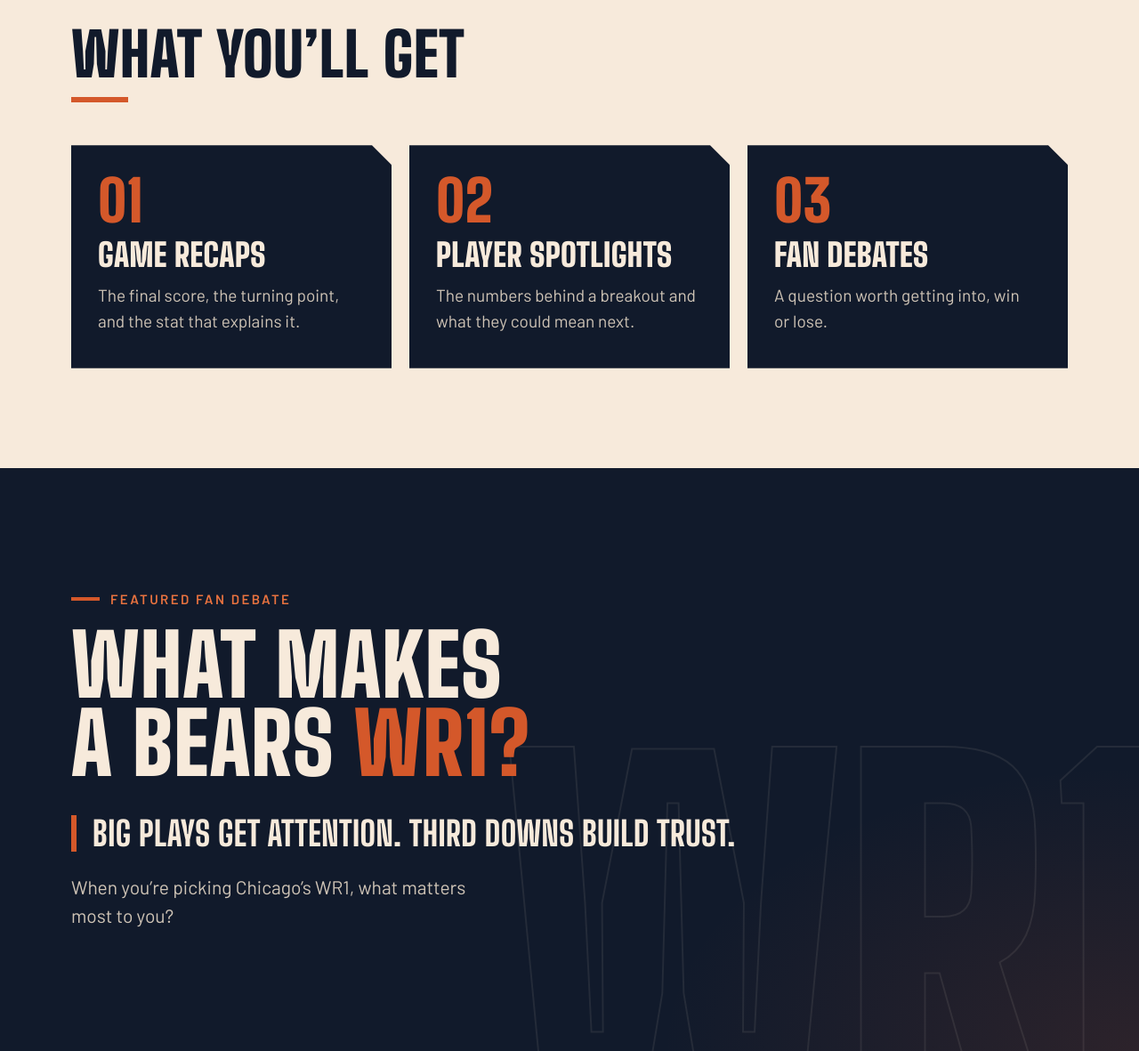
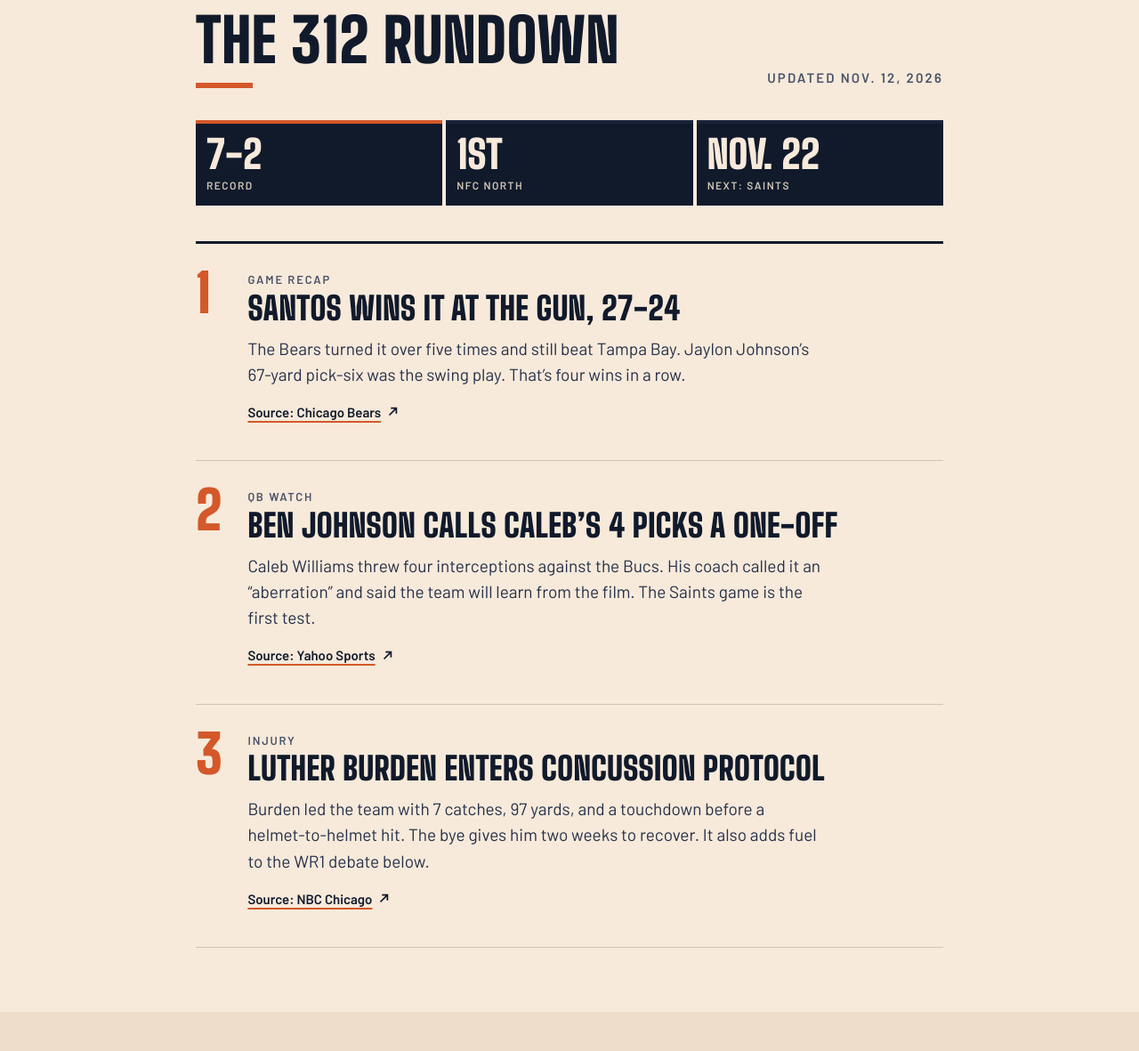
Before and after one commit to jamellewisbranding/fourthand312, a plain HTML site: page site/index.html in a window 1280 px wide. Shown: the part 1080-2261 px from the top of the page at 89% size. Drawn offline with Linux system fonts and the light colour scheme.

Commit message:
The 312 Rundown: week of Nov. 12, 2026 (#1)
* Rundown: week of Nov 12, 2026

Co-Authored-By: Claude Opus 5.5 <noreply@anthropic.com>
Claude-Session: https://claude.ai/code/session_01GEB5CM7uDHzujqEDZZaXSV

* Trigger Netlify deploy preview

Co-Authored-By: Claude Opus 5.5 <noreply@anthropic.com>
Claude-Session: https://claude.ai/code/session_01GEB5CM7uDHzujqEDZZaXSV

* Rebuild deploy preview after repo went public

Co-Authored-By: Claude Opus 5.5 <noreply@anthropic.com>
Claude-Session: https://claude.ai/code/session_01GEB5CM7uDHzujqEDZZaXSV

---------

Co-authored-by: Jamel Lewis <noreply@fourthand312.com>
Co-authored-by: Claude Opus 5.5 <noreply@anthropic.com>

```diff
--- a/site/index.html
+++ b/site/index.html
@@ -73,6 +73,41 @@
 
     <!-- THE 312 RUNDOWN: replaced weekly between these markers. Format and rules: RUNDOWN.md -->
     <!-- RUNDOWN:START -->
+    <section class="rundown" id="rundown" aria-labelledby="rundown-title">
+      <div class="wrap rundown__inner">
+        <div class="rundown__head">
+          <h2 id="rundown-title" class="section-title">The 312 Rundown</h2>
+          <p class="rundown__date">Updated <time datetime="2026-11-12">Nov. 12, 2026</time></p>
+        </div>
+
+        <ul class="scoreboard" role="list" aria-label="Where the Bears stand">
+          <li><span class="scoreboard__label">Record</span><span class="scoreboard__value">7-2</span></li>
+          <li><span class="scoreboard__label">NFC North</span><span class="scoreboard__value">1st</span></li>
+          <li><span class="scoreboard__label">Next: Saints</span><span class="scoreboard__value">Nov. 22</span></li>
+        </ul>
+
+        <ol class="stories" role="list">
+          <li class="story">
+            <p class="story__tag">Game recap</p>
+            <h3 class="story__title">Santos wins it at the gun, 27-24</h3>
+            <p class="story__text">The Bears turned it over five times and still beat Tampa Bay. Jaylon Johnson’s 67-yard pick-six was the swing play. That’s four wins in a row.</p>
+            <a class="story__source" href="https://www.chicagobears.com/news/bears-hold-off-late-rally-to-edge-buccaneers-extend-winning-streak-to-four-game-recap" target="_blank" rel="noopener noreferrer">Source: Chicago Bears<span class="sr-only"> (opens in a new tab)</span><svg viewBox="0 0 16 16" aria-hidden="true" focusable="false"><path d="M6 3h7v7M13 3 4 12" fill="none" stroke="currentColor" stroke-width="2"/></svg></a>
+          </li>
+          <li class="story">
+            <p class="story__tag">QB watch</p>
+            <h3 class="story__title">Ben Johnson calls Caleb’s 4 picks a one-off</h3>
+            <p class="story__text">Caleb Williams threw four interceptions against the Bucs. His coach called it an “aberration” and said the team will learn from the film. The Saints game is the first test.</p>
+            <a class="story__source" href="https://sports.yahoo.com/articles/ben-johnson-simple-explanation-caleb-230004678.html" target="_blank" rel="noopener noreferrer">Source: Yahoo Sports<span class="sr-only"> (opens in a new tab)</span><svg viewBox="0 0 16 16" aria-hidden="true" focusable="false"><path d="M6 3h7v7M13 3 4 12" fill="none" stroke="currentColor" stroke-width="2"/></svg></a>
+          </li>
+          <li class="story">
+            <p class="story__tag">Injury</p>
+            <h3 class="story__title">Luther Burden enters concussion protocol</h3>
+            <p class="story__text">Burden led the team with 7 catches, 97 yards, and a touchdown before a helmet-to-helmet hit. The bye gives him two weeks to recover. It also adds fuel to the WR1 debate below.</p>
+            <a class="story__source" href="https://www.nbcchicago.com/news/local/luther-burden-injured-on-brutal-hit-in-sundays-bears-vs-buccaneers-game/4014081/" target="_blank" rel="noopener noreferrer">Source: NBC Chicago<span class="sr-only"> (opens in a new tab)</span><svg viewBox="0 0 16 16" aria-hidden="true" focusable="false"><path d="M6 3h7v7M13 3 4 12" fill="none" stroke="currentColor" stroke-width="2"/></svg></a>
+          </li>
+        </ol>
+      </div>
+    </section>
     <!-- RUNDOWN:END -->
 
     <!-- WHAT YOU'LL GET -->
```
